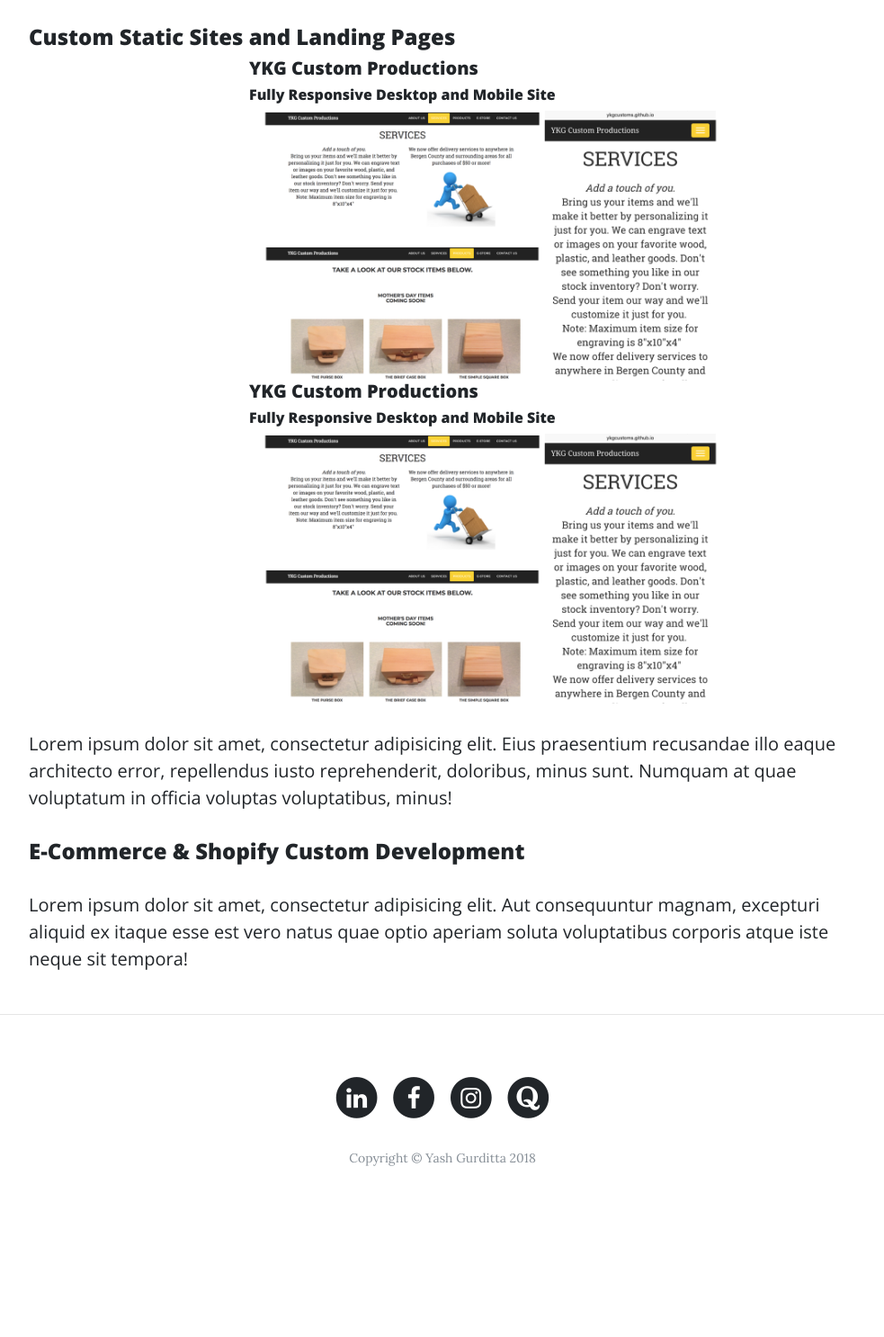
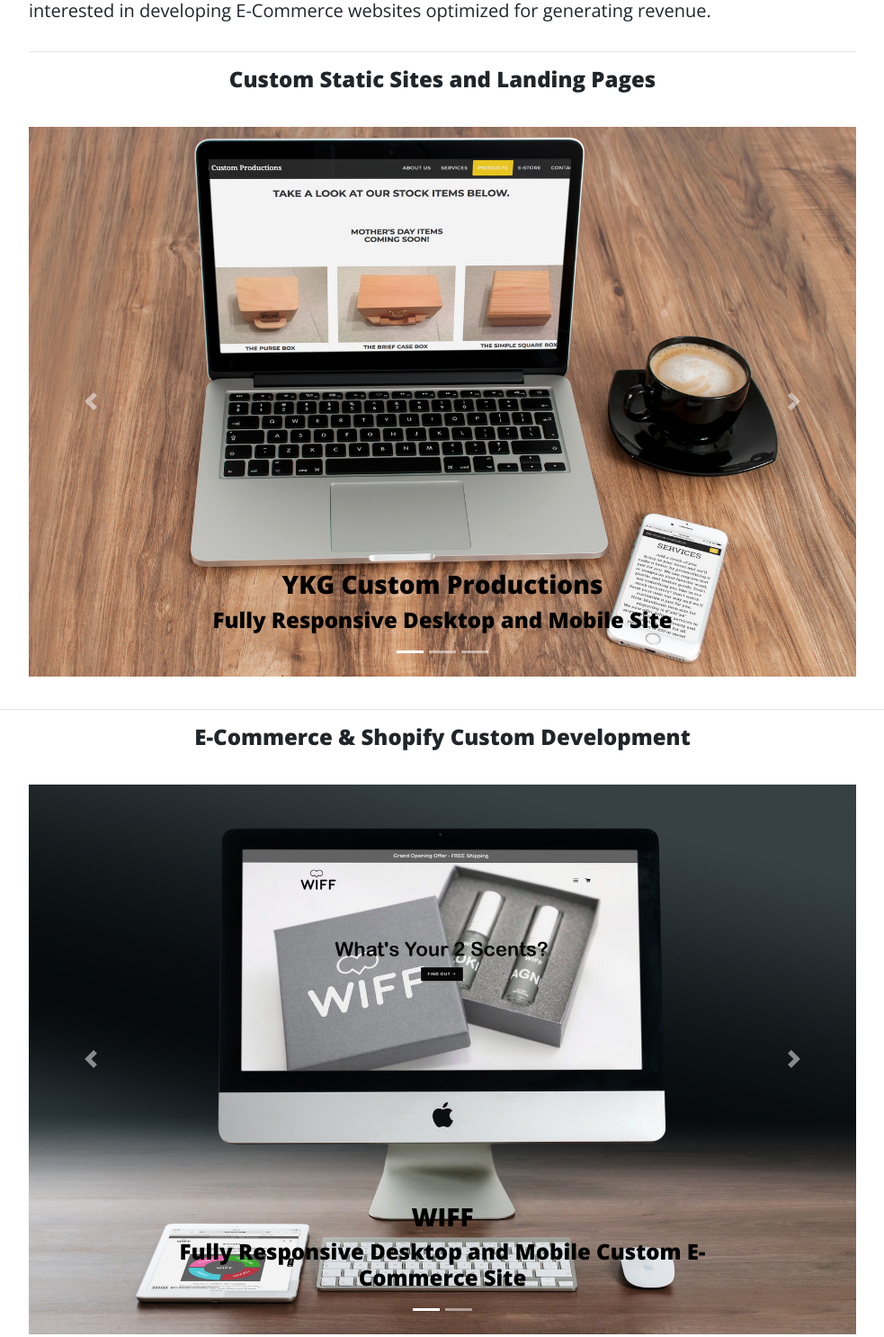
Before and after one commit to yashgurditta/yashgurditta.github.io, a website: page websites.html in a window 1280 px wide. Shown: the part 974-2460 px from the top of the page at 90% size, without its empty margins (148-1131 px from the left). Before the commit the page ends 2337 px from the top, so only its background shows below. Drawn offline with nearby package versions, Linux system fonts and the light colour scheme.

Commit message:
Update Website screenshots

```diff
--- a/css/clean-blog.css
+++ b/css/clean-blog.css
@@ -340,3 +340,7 @@
   padding-left: 25px;
   padding-right: 25px;
 }
+
+.dark {
+  color: black;
+}
--- /dev/null
+++ b/css/half-slider.css
@@ -0,0 +1,15 @@
+/*!
+ * Start Bootstrap - Half Slider (https://startbootstrap.com/template-overviews/half-slider)
+ * Copyright 2013-2017 Start Bootstrap
+ * Licensed under MIT (https://github.com/BlackrockDigital/startbootstrap-half-slider/blob/master/LICENSE)
+ */
+
+.carousel-item {
+  height: 65vh;
+  min-height: 300px;
+  background: no-repeat center center scroll;
+  -webkit-background-size: cover;
+  -moz-background-size: cover;
+  -o-background-size: cover;
+  background-size: cover;
+}
--- a/websites.html
+++ b/websites.html
@@ -79,21 +79,115 @@
     <div class="row">
       <div class="col-lg-10 col-md-12 mx-auto general-content">
         <h4>Where it all Started</h4>
-          <p>I first learned how to develop websites when I was 15. My goal was to build a website for my father's business using a service like Squarespace or Weebly. I quickly learned that what I wanted to acheive could only realistically be done by custom coding a site from scratch. After watching several hours of YouTube videos, reading dozens of Stack Overflow questions, and completing the CodeAcademy HTML/CSS course, I began making strides on my site. Since then I've built several sites for fun and for clients. My sophomore year of college at Tufts, I took a course called COMP 20: Web Programming with Ming Chow which opened my eyes to a ton of new backend features I hadn't experimented with previously. Though I learned a lot and enjoy back end development, I still find myself going back to front end design and development.</p>
-          <h4>Custom Static Sites and Landing Pages</h4>
-          <div class="col-lg-6 col-md-6 mx-auto general-content">
-          <h5>YKG Custom Productions</h5>
-          <h6>Fully Responsive Desktop and Mobile Site</h6>
-          <div><img src="img/ykgcustoms.png" class="img-fluid" alt="Yash Gurditta YKG CUSTOMS Site" style="max-width: 600px;"></div>
+        <p>I first learned how to develop websites when I was 15. My goal was to build a website for my father's business using a service like Squarespace or Weebly. I quickly learned that what I wanted to acheive could only realistically be done by custom coding a site from scratch. After watching several hours of YouTube videos, reading dozens of Stack Overflow questions, and completing the CodeAcademy HTML/CSS course, I began making strides on my site. Since then I've built several sites for fun and for clients. My sophomore year of college at Tufts, I took a course called COMP 20: Web Programming with Ming Chow which opened my eyes to a ton of new backend features I hadn't experimented with previously. Though I learned a lot and enjoy back end development, I still find myself going back to front end design and development. More recently, I've become very interested in developing E-Commerce websites optimized for generating revenue.</p><hr>
+        <center><h4>Custom Static Sites and Landing Pages</h4></center>
       </div>
-          <div class="col-lg-6 col-md-6 mx-auto general-content">
-          <h5>YKG Custom Productions</h5>
-          <h6>Fully Responsive Desktop and Mobile Site</h6>
-          <div><img src="img/ykgcustoms.png" class="img-fluid" alt="Yash Gurditta YKG CUSTOMS Site" style="max-width: 600px;"></div>
     </div>
-          <p>Lorem ipsum dolor sit amet, consectetur adipisicing elit. Eius praesentium recusandae illo eaque architecto error, repellendus iusto reprehenderit, doloribus, minus sunt. Numquam at quae voluptatum in officia voluptas voluptatibus, minus!</p>
-          <h4>E-Commerce &amp; Shopify Custom Development</h4>
-          <p>Lorem ipsum dolor sit amet, consectetur adipisicing elit. Aut consequuntur magnam, excepturi aliquid ex itaque esse est vero natus quae optio aperiam soluta voluptatibus corporis atque iste neque sit tempora!</p>
+    <div class="row dark" style="padding-bottom: 20px;">
+      <div class="col-lg-10 col-md-12 mx-auto general-content">
+        <br>
+        <div>
+          <div id="carouselExampleIndicators" class="carousel slide" data-ride="carousel">
+            <ol class="carousel-indicators">
+              <li data-target="#carouselExampleIndicators" data-slide-to="0" class="active"></li>
+              <li data-target="#carouselExampleIndicators" data-slide-to="1"></li>
+              <li data-target="#carouselExampleIndicators" data-slide-to="2"></li>
+            </ol>
+            <div class="carousel-inner" role="listbox">
+              <a href="http://ykgcustoms.github.io/" target="_blank">
+                <div class="carousel-item active">
+                  <center>
+                    <img class="d-block img-fluid" src="img/ykgcustoms.jpg" alt="Yash Gurditta YKG Custom Productions Website Screenshots">
+                    <center>
+                      <div class="carousel-caption d-none d-md-block" style="color: black;">
+                        <h3>YKG Custom Productions</h3>
+                        <h4>Fully Responsive Desktop and Mobile Site</h4>
+                      </div>
+                    </div>
+                  </a>
+                  <a href="http://www.scatutoring.com/" target="_blank">
+                    <div class="carousel-item">
+                      <img class="d-block img-fluid" src="img/sca.jpg" alt="Yash Gurditta SCA Tutoring Center Website Screenshots">
+                      <div class="carousel-caption d-none d-md-block" style="color: black;">
+                        <h3>SCA Tutoring Center</h3>
+                        <h4>Fully Responsive Desktop and Mobile Site</h4>
+                      </div>
+                    </div>
+                  </a>
+                  <a href="http://xiomyscakecreations.com/" target="_blank">
+                    <div class="carousel-item">
+                      <img class="d-block img-fluid" src="img/xiomy.jpg" alt="Yash Gurditta Xiomy's Cake Creations Website Screenshots">
+                      <div class="carousel-caption d-none d-md-block dark" style="color: black;">
+                        <h3>Xiomy's Cake Creations</h3>
+                        <h4>Fully Responsive Desktop and Mobile Site</h4>
+                      </div>
+                    </div>
+                  </a>
+                </div>
+                <a class="carousel-control-prev" href="#carouselExampleIndicators" role="button" data-slide="prev">
+                  <span class="carousel-control-prev-icon" aria-hidden="true"></span>
+                  <span class="sr-only">Previous</span>
+                </a>
+                <a class="carousel-control-next" href="#carouselExampleIndicators" role="button" data-slide="next">
+                  <span class="carousel-control-next-icon" aria-hidden="true"></span>
+                  <span class="sr-only">Next</span>
+                </a>
+              </div>
+            </div>
+          </div>
+        </div>
+        <hr>
+        <div class="row">
+          <div class="col-lg-10 col-md-12 mx-auto general-content">
+            <center><h4>E-Commerce &amp; Shopify Custom Development</h4></center>
+          </div>
+        </div>
+        <div class="row dark">
+          <div class="col-lg-10 col-md-12 mx-auto general-content">
+            <br>
+            <div>
+              <div id="carouselExampleIndicators" class="carousel slide" data-ride="carousel">
+                <ol class="carousel-indicators">
+                  <li data-target="#carouselExampleIndicators" data-slide-to="0" class="active"></li>
+                  <li data-target="#carouselExampleIndicators" data-slide-to="1"></li>
+                </ol>
+                <div class="carousel-inner" role="listbox">
+                <a href="https://wiffbox.com" target="_blank">
+                <div class="carousel-item active">
+                  <center>
+                    <img class="d-block img-fluid" src="img/wiff-site.jpg" alt="Yash Gurditta WIFF Website Screenshots">
+                    <center>
+                      <div class="carousel-caption d-none d-md-block" style="color: black;">
+                        <h3>WIFF</h3>
+                        <h4>Fully Responsive Desktop and Mobile Custom E-Commerce Site</h4>
+                      </div>
+                    </div>
+                  </a>
+                  <a href="https://needformybackyard.com/" target="_blank">
+                    <div class="carousel-item">
+                      <img class="d-block img-fluid" src="img/nfmb-site.jpg" alt="Yash Gurditta Need For My Backyard Website Screenshots">
+                      <div class="carousel-caption d-none d-md-block" style="color: black;">
+                        <h3>SCA Tutoring Center</h3>
+                        <h4>Fully Responsive Desktop and Mobile Custom E-Commerce Site</h4>
+                      </div>
+                    </div>
+                  </a>
+                </div>
+                <a class="carousel-control-prev" href="#carouselExampleIndicators" role="button" data-slide="prev">
+                  <span class="carousel-control-prev-icon" aria-hidden="true"></span>
+                  <span class="sr-only">Previous</span>
+                </a>
+                <a class="carousel-control-next" href="#carouselExampleIndicators" role="button" data-slide="next">
+                  <span class="carousel-control-next-icon" aria-hidden="true"></span>
+                  <span class="sr-only">Next</span>
+                </a>
+              </div>
+            </div>
+          </div>
+        </div>
+              </div>
+            </div>
+          </div>
         </div>
       </div>
     </div>
```
Also changed, not shown: index.html (+1 -0 lines), img/nfmb-site.jpg (added), img/sca.jpg (added), img/wiff-site.jpg (added), img/xiomy.jpg (added), img/ykgcustoms.jpg (added). Lines whose indentation alone changed are shown as unchanged.
